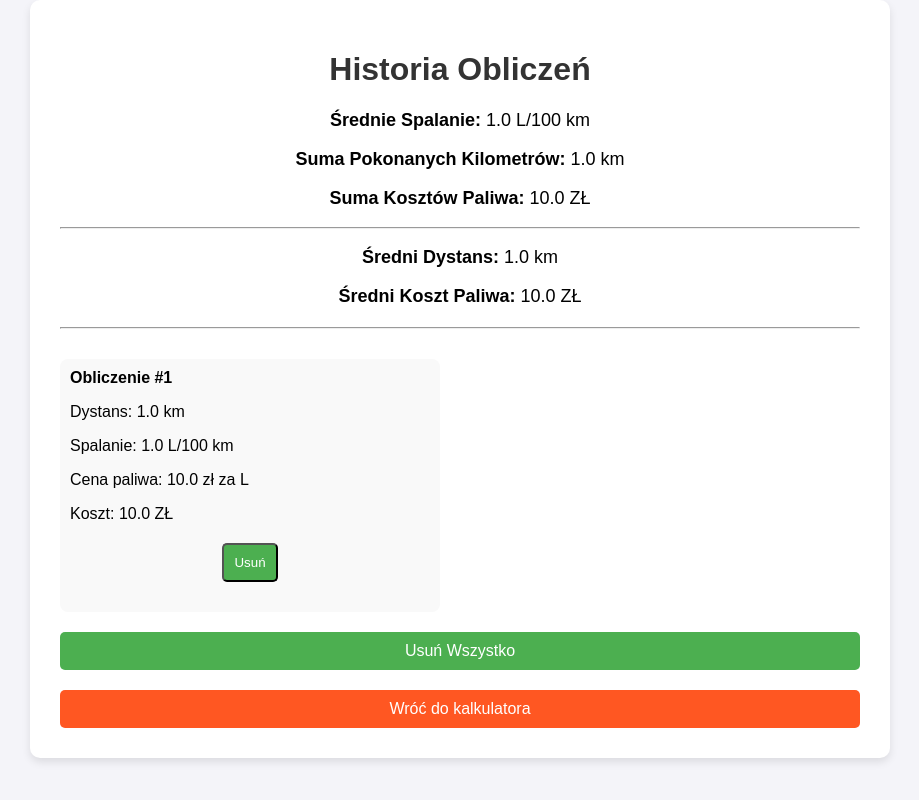
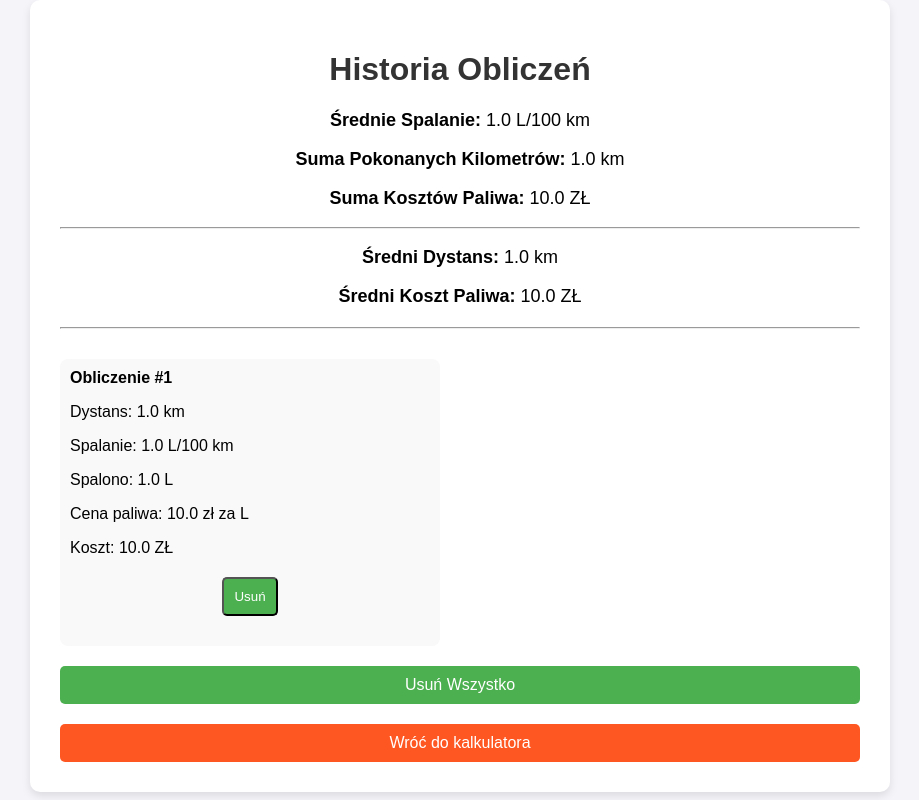
Before and after one commit to ataler/fuel-calc2, a Flask app: page /history in a window 1280 px wide. Shown: the whole page, without its empty margins (180-1099 px from the left). Run offline with Flask 3, Linux system fonts and the light colour scheme; tables that the repository leaves empty hold one stand-in row (values such as "Sample post").

Commit message:
Update history.html

```diff
--- a/fuel-calc/templates/history.html
+++ b/fuel-calc/templates/history.html
@@ -114,6 +114,7 @@
                 <h4>Obliczenie #{{ calc.id }}</h4>
                 <p>Dystans: {{ calc.distance }} km</p>
                 <p>Spalanie: {{ calc.fuel_per_100km }} L/100 km</p>
+                <p>Spalono: {{ calc.fuel_consumed }} L</p>
                 {% if calc.cost %}
                     <p>Cena paliwa: {{ calc.fuel_price }} zł za L</p>
                     <p>Koszt: {{ calc.cost | round(2) }} ZŁ</p>
```
